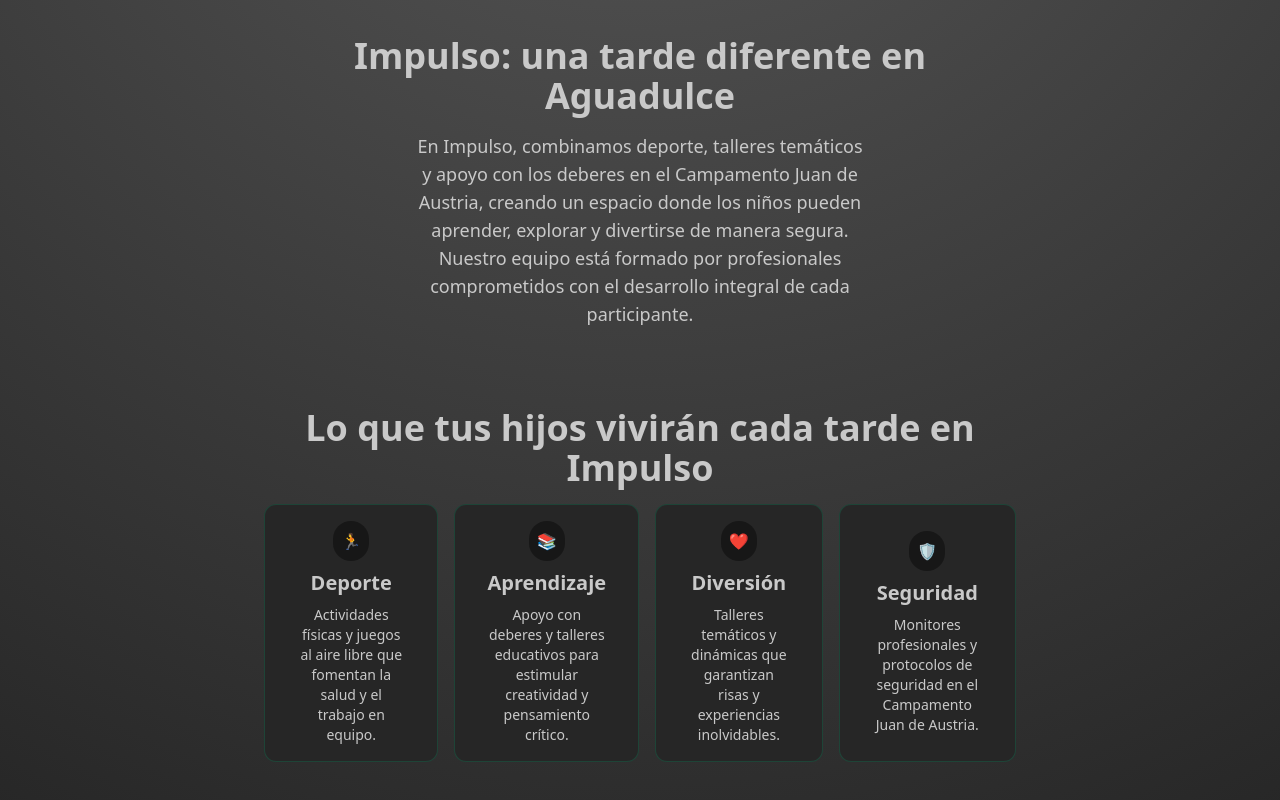
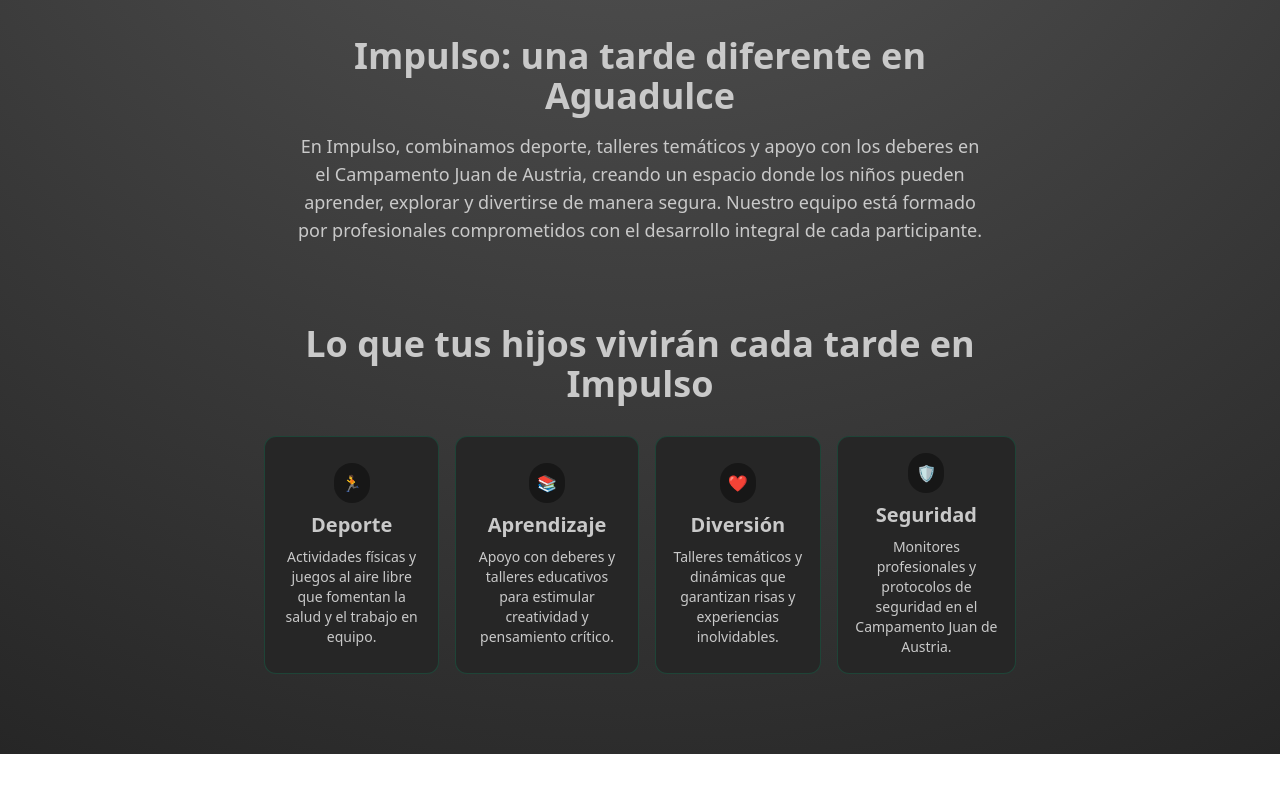
Before and after one commit to arturo242/impulso, a Next.js app: page / in a window 1280 px wide. Shown: the part 928-1728 px from the top of the page. After the commit the page ends 1682 px from the top, so only its background shows below. Built offline with nearby package versions, Linux system fonts and the light colour scheme.

Commit message:
fix: paddings

```diff
--- a/src/pages/index.js
+++ b/src/pages/index.js
@@ -18,31 +18,31 @@ export default function Home() {
       />
 
       <h2 className="text-2xl font-semibold md:text-4xl mt-20 mb-4">Impulso: una tarde diferente en Aguadulce</h2>
-      <p className="text-sm md:text-lg text-muted-foreground px-40">En Impulso, combinamos deporte, talleres temáticos y apoyo con los deberes en el Campamento Juan de Austria, creando un espacio donde los niños pueden aprender, explorar y divertirse de manera segura. Nuestro equipo está formado por profesionales comprometidos con el desarrollo integral de cada participante.</p>
-      <h2 className="text-2xl font-semibold md:text-4xl mt-20 mb-4">Lo que tus hijos vivirán cada tarde en Impulso</h2>
+      <p className="text-sm md:text-lg text-muted-foreground px-10">En Impulso, combinamos deporte, talleres temáticos y apoyo con los deberes en el Campamento Juan de Austria, creando un espacio donde los niños pueden aprender, explorar y divertirse de manera segura. Nuestro equipo está formado por profesionales comprometidos con el desarrollo integral de cada participante.</p>
+      <h2 className="text-2xl font-semibold md:text-4xl mt-20 mb-8">Lo que tus hijos vivirán cada tarde en Impulso</h2>
       <section className="flex flex-col md:flex-row gap-4 md:gap-0">
-        <div className="glass-card bg-neutral-800 px-8 py-4 rounded-xl flex flex-col justify-center items-center gap-2 mx-2 border-1 border-emerald-500/20">
+        <div className="glass-card bg-neutral-800 p-4 rounded-xl flex flex-col justify-center items-center gap-2 mx-2 border-1 border-emerald-500/20">
           <div className="rounded-full bg-neutral-900 p-2">
             🏃
           </div>
           <span className="text-xl font-semibold">Deporte</span>
           <p className="text-sm text-muted-foreground">Actividades físicas y juegos al aire libre que fomentan la salud y el trabajo en equipo.</p>
         </div>
-        <div className="glass-card bg-neutral-800 px-8 py-4 rounded-xl flex flex-col justify-center items-center gap-2 mx-2 border-1 border-emerald-500/20">
+        <div className="glass-card bg-neutral-800 p-4 rounded-xl flex flex-col justify-center items-center gap-2 mx-2 border-1 border-emerald-500/20">
           <div className="rounded-full bg-neutral-900 p-2">
             📚
           </div>
           <span className="text-xl font-semibold">Aprendizaje</span>
           <p className="text-sm text-muted-foreground">Apoyo con deberes y talleres educativos para estimular creatividad y pensamiento crítico.</p>
         </div>
-        <div className="glass-card bg-neutral-800 px-8 py-4 rounded-xl flex flex-col justify-center items-center gap-2 mx-2 border-1 border-emerald-500/20">
+        <div className="glass-card bg-neutral-800 p-4 rounded-xl flex flex-col justify-center items-center gap-2 mx-2 border-1 border-emerald-500/20">
           <div className="rounded-full bg-neutral-900 p-2">
             ❤️
           </div>
           <span className="text-xl font-semibold">Diversión</span>
           <p className="text-sm text-muted-foreground">Talleres temáticos y dinámicas que garantizan risas y experiencias inolvidables.</p>
         </div>
-        <div className="glass-card bg-neutral-800 px-8 py-4 rounded-xl flex flex-col justify-center items-center gap-2 mx-2 border-1 border-emerald-500/20">
+        <div className="glass-card bg-neutral-800 p-4 rounded-xl flex flex-col justify-center items-center gap-2 mx-2 border-1 border-emerald-500/20">
           <div className="rounded-full bg-neutral-900 p-2">
             🛡️
           </div>
```
